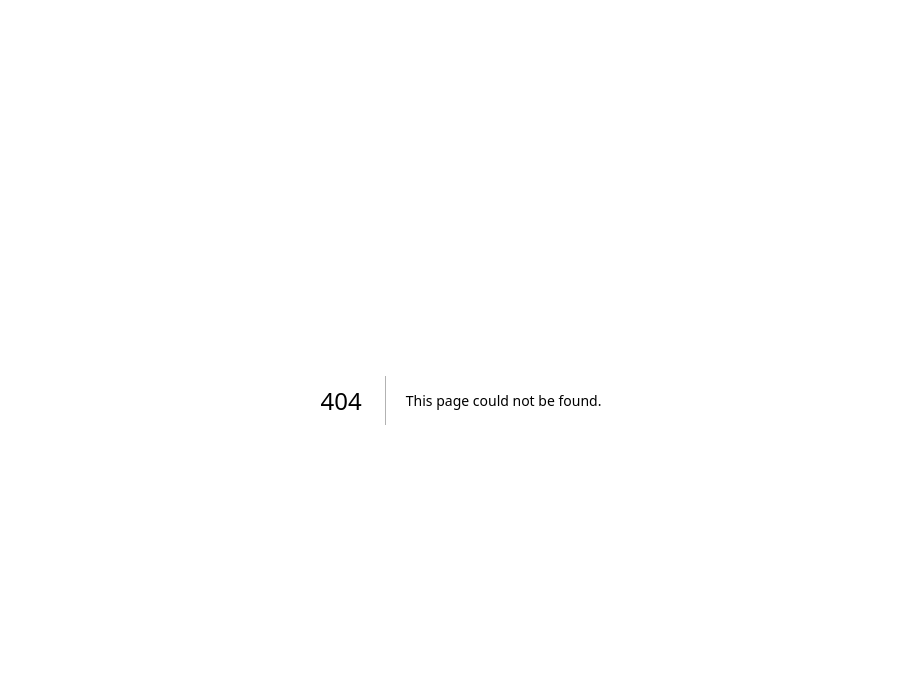
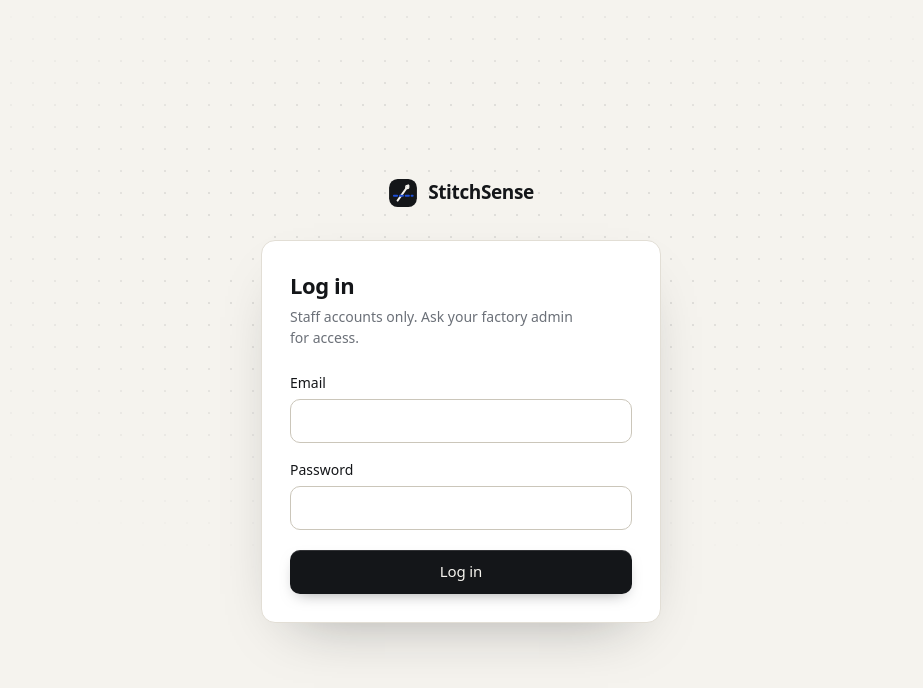
Before and after one commit to pbs002-s/swingai, a Next.js app in the folder apps/web/: page /login in a window 1280 px wide. Before the commit this address had no page. Shown: the top 688 px of the page, without its empty margins (179-1102 px from the left). Built offline with nearby package versions, Linux system fonts and the light colour scheme.

Commit message:
feat(web): add login page

```diff
--- /dev/null
+++ b/apps/web/src/app/login/page.tsx
@@ -0,0 +1,82 @@
+"use client";
+
+import Link from "next/link";
+import { useRouter } from "next/navigation";
+import { useState } from "react";
+import type { FormEvent } from "react";
+import { Logo } from "@/components/Icon";
+import { ApiFailure, post } from "@/lib/api";
+
+const DEMO = process.env.NEXT_PUBLIC_DEMO === "1";
+const DEMO_USERS = [
+  ["admin@stitchsense.local", "Factory admin"],
+  ["supervisor@stitchsense.local", "Supervisor"],
+  ["quality@stitchsense.local", "Quality + maintenance"],
+] as const;
+
+export default function LoginPage() {
+  const router = useRouter();
+  const [error, setError] = useState<string | null>(null);
+  const [busy, setBusy] = useState(false);
+  const [email, setEmail] = useState("");
+  const [password, setPassword] = useState("");
+
+  async function handleSubmit(e: FormEvent) {
+    e.preventDefault();
+    setBusy(true);
+    setError(null);
+    try {
+      await post("/auth/login", { email: email.trim(), password });
+      router.replace("/app");
+    } catch (err) {
+      setError(err instanceof ApiFailure ? err.message : "Could not log in. Try again.");
+      setBusy(false);
+    }
+  }
+
+  return (
+    <main className="relative grid min-h-dvh place-items-center px-4 py-12">
+      <div aria-hidden="true" className="weave pointer-events-none absolute inset-0 opacity-60" />
+      <div className="relative w-full max-w-[400px]">
+        <Link href="/" className="mb-8 flex items-center justify-center gap-2.5 text-ink">
+          <Logo size={30} />
+          <span className="text-[19px] font-semibold tracking-[-0.02em]">StitchSense</span>
+        </Link>
+        <div className="panel p-7 shadow-[0_24px_60px_-32px_rgb(20_22_25/0.4)]">
+          <h1 className="text-[22px] font-semibold tracking-[-0.02em]">Log in</h1>
+          <p className="mt-1 text-[14px] text-ink-3">Staff accounts only. Ask your factory admin for access.</p>
+          <form onSubmit={handleSubmit} className="mt-6 flex flex-col gap-4">
+            <label className="flex flex-col gap-1.5 text-[14px] font-medium">
+              Email
+              <input className="field" type="email" autoComplete="username" required value={email} onChange={(e) => setEmail(e.target.value)} />
+            </label>
+            <label className="flex flex-col gap-1.5 text-[14px] font-medium">
+              Password
+              <input className="field" type="password" autoComplete="current-password" required value={password} onChange={(e) => setPassword(e.target.value)} />
+            </label>
+            {error && <p role="alert" className="rounded-lg bg-down-bg px-3 py-2 text-[14px] text-down">{error}</p>}
+            <button type="submit" className="btn btn-primary mt-1 w-full" disabled={busy}>{busy ? "Logging in…" : "Log in"}</button>
+          </form>
+        </div>
+        {DEMO && (
+          <div className="mt-5 rounded-xl border border-dashed border-line-2 p-4 text-[13px]">
+            <p className="font-medium text-ink">Demo accounts · password <span className="font-mono">stitchsense-demo</span></p>
+            <div className="mt-2 flex flex-col gap-1">
+              {DEMO_USERS.map(([mail, role]) => (
+                <button
+                  key={mail}
+                  type="button"
+                  className="flex min-h-9 items-center justify-between rounded-md px-2 text-left text-ink-2 transition-colors hover:bg-surface hover:text-ink"
+                  onClick={() => { setEmail(mail); setPassword("stitchsense-demo"); }}
+                >
+                  <span className="font-mono">{mail}</span>
+                  <span className="text-ink-3">{role}</span>
+                </button>
+              ))}
+            </div>
+          </div>
+        )}
+      </div>
+    </main>
+  );
+}
```
